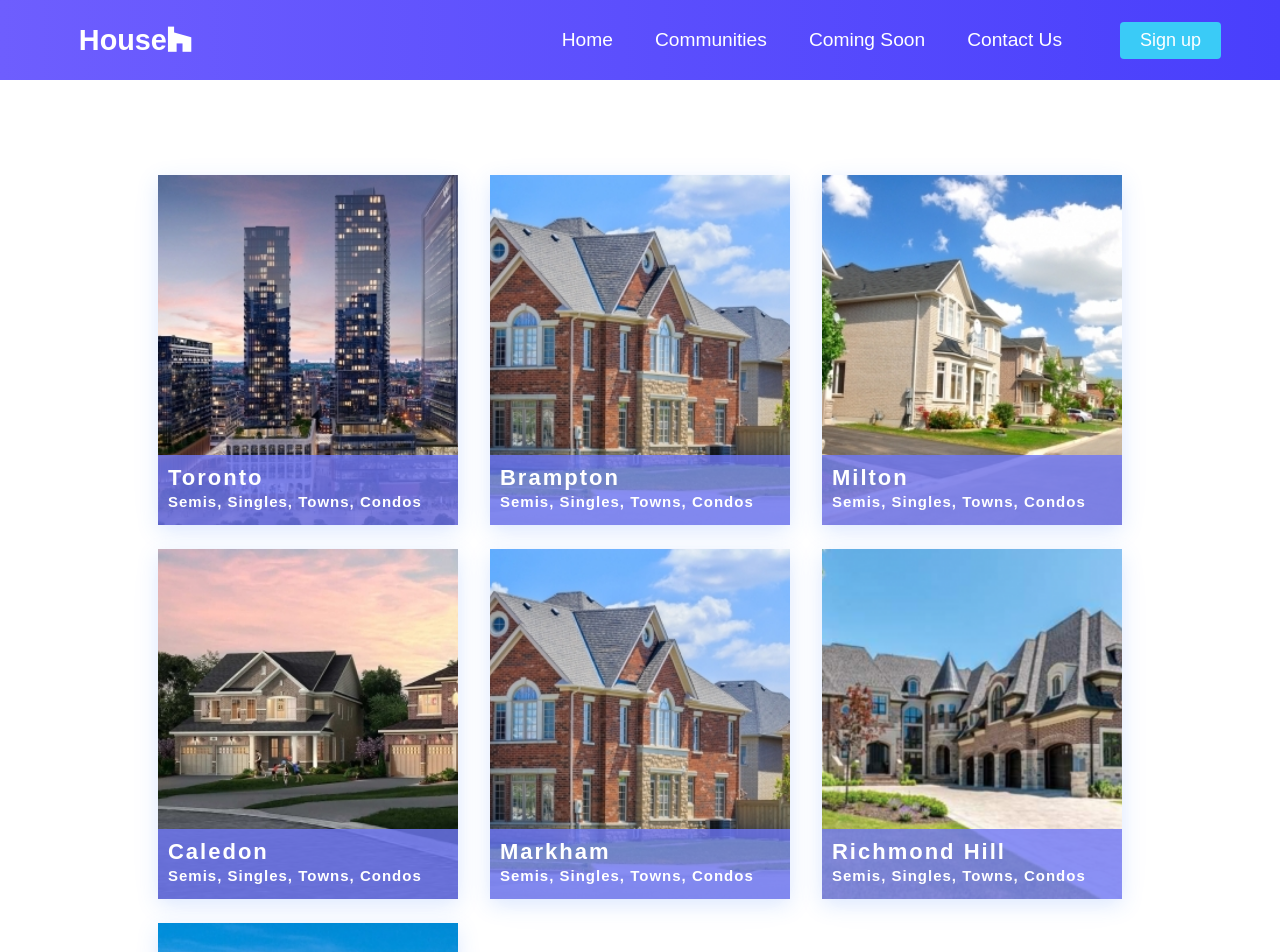
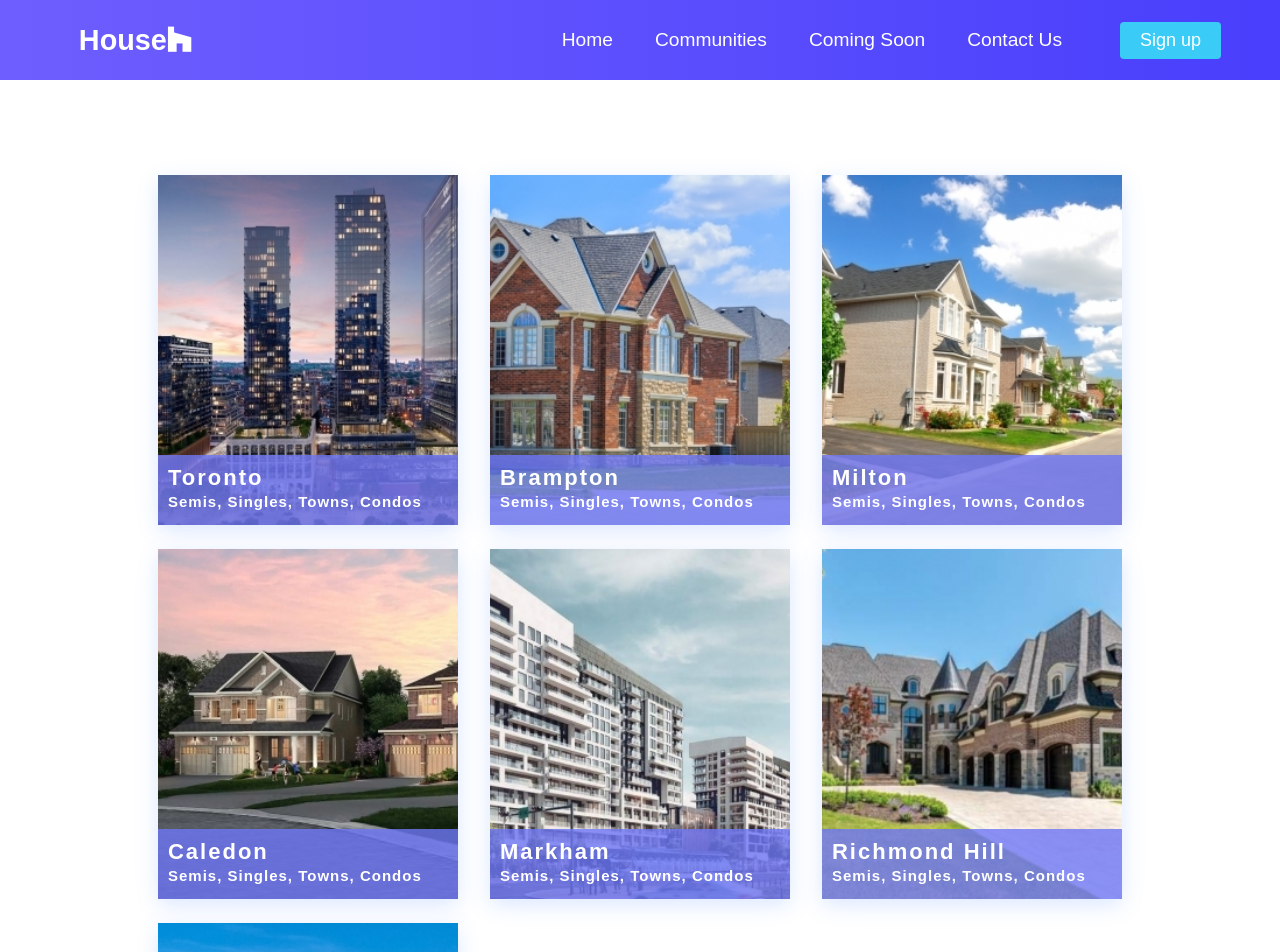
Before and after one commit to PavneetG/NewHomes, a React (Create React App) app: page /communities in a window 1280 px wide. Shown: the top 952 px of the page. Built offline with nearby package versions, Linux system fonts and the light colour scheme.

Commit message:
img fix in community sec

```diff
--- a/src/components/pages/Communities.js
+++ b/src/components/pages/Communities.js
@@ -46,7 +46,7 @@ export default function Communities() {
               homes = 'Semis, Singles, Towns, Condos'
             />
             <CommunitiesItem
-              src = {Brampton}
+              src = {Markham}
               path = '/Markham'
               community = 'Markham'
               homes = 'Semis, Singles, Towns, Condos'
```
